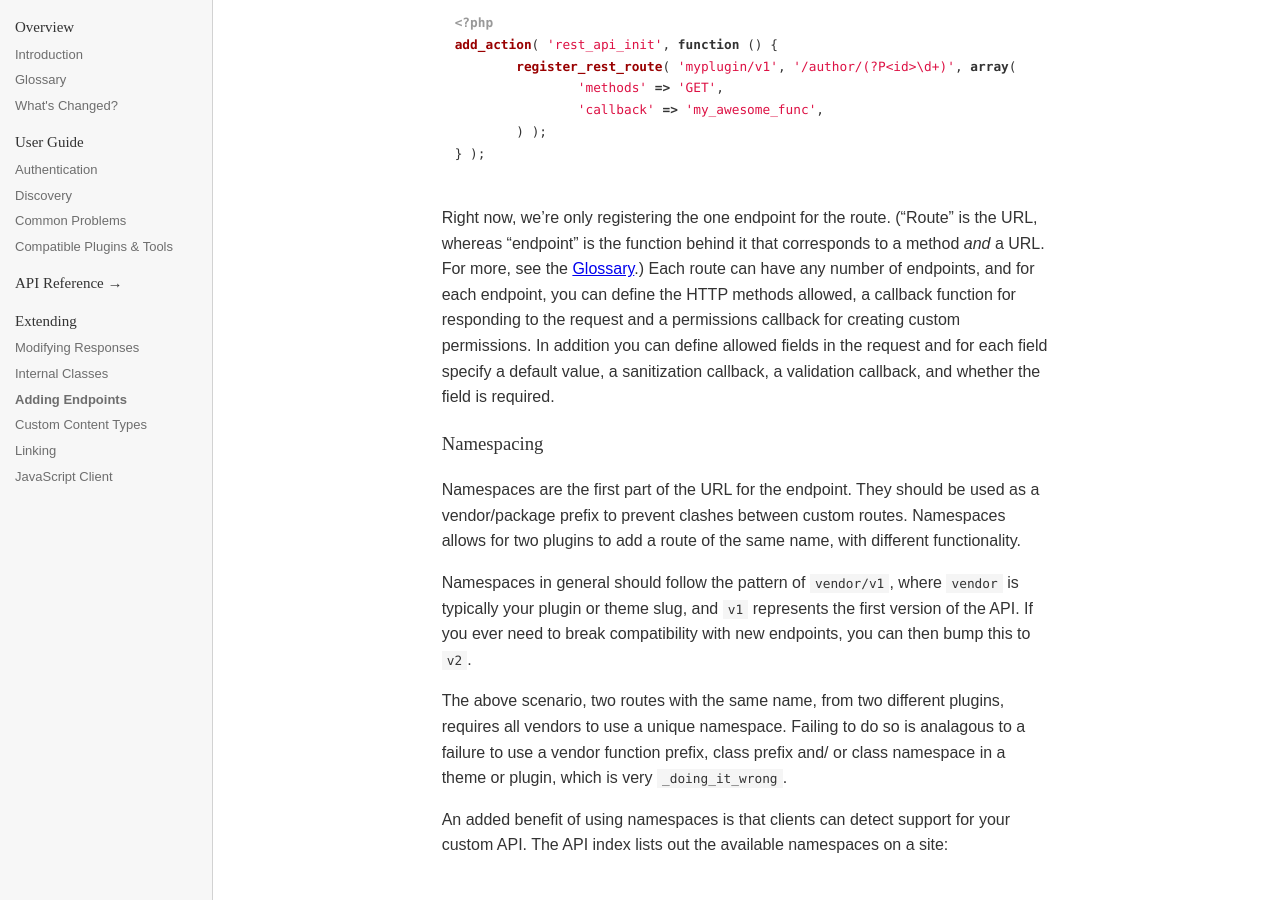
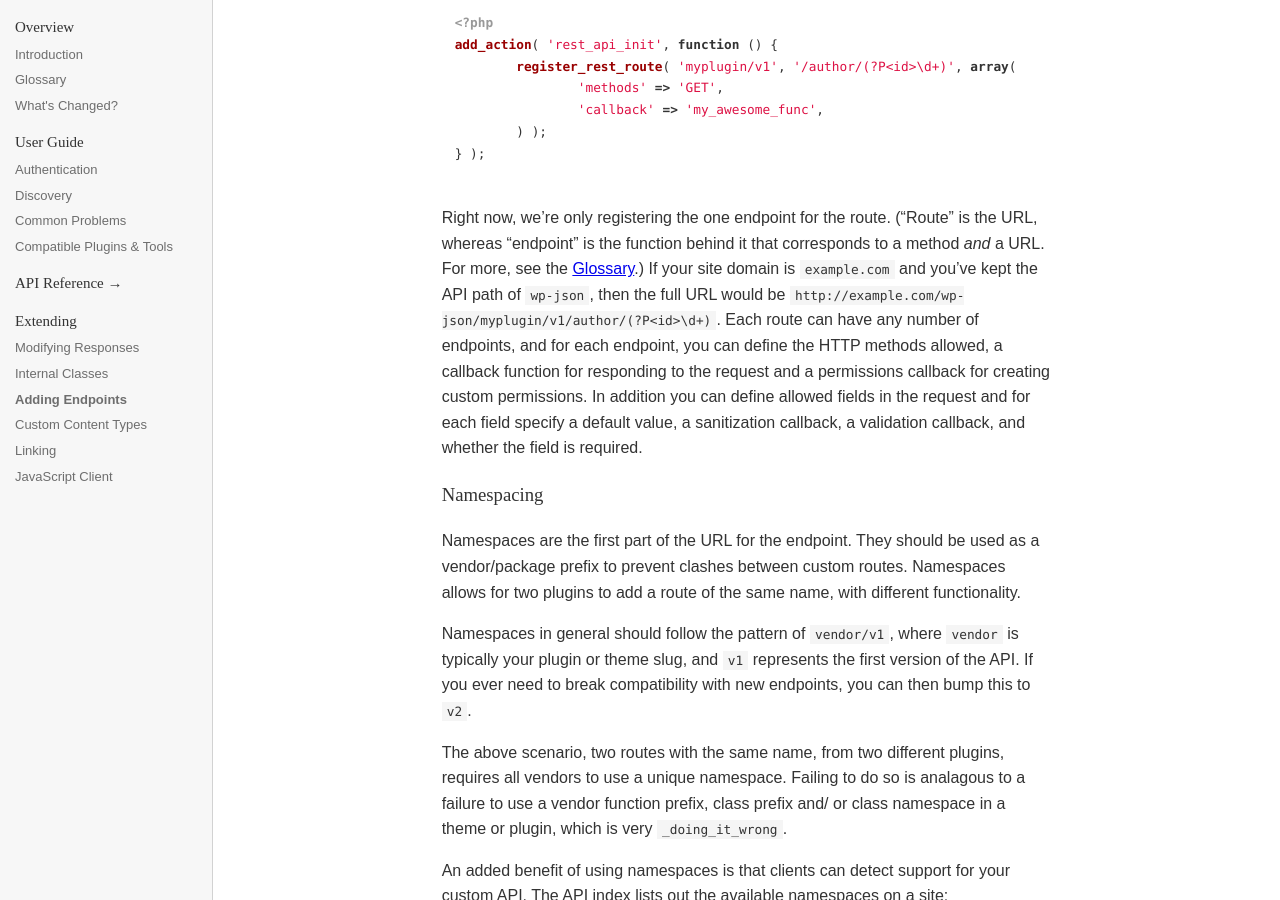
Before and after one commit to WP-API/docs-v2, a Jekyll site: the page built from extending/adding/index.md, in a window 1280 px wide and 900 px high, scrolled down 1255 px. Built offline with Jekyll 4.4.1, drawn with Linux system fonts in a browser that asks for light colours.

Commit message:
Mention the full URL you end up with
See https://github.com/WP-API/WP-API/issues/2541

````diff
--- a/extending/adding/index.md
+++ b/extending/adding/index.md
@@ -49,7 +49,7 @@ add_action( 'rest_api_init', function () {
 } );
 ```
 
-Right now, we're only registering the one endpoint for the route. ("Route" is the URL, whereas "endpoint" is the function behind it that corresponds to a method *and* a URL. For more, see the [Glossary](/glossary.html).) Each route can have any number of endpoints, and for each endpoint, you can define the HTTP methods allowed, a callback function for responding to the request and a permissions callback for creating custom permissions. In addition you can define allowed fields in the request and for each field specify a default value, a sanitization callback, a validation callback, and whether the field is required.
+Right now, we're only registering the one endpoint for the route. ("Route" is the URL, whereas "endpoint" is the function behind it that corresponds to a method *and* a URL. For more, see the [Glossary](/glossary.html).) If your site domain is `example.com` and you've kept the API path of `wp-json`, then the full URL would be `http://example.com/wp-json/myplugin/v1/author/(?P<id>\d+)`. Each route can have any number of endpoints, and for each endpoint, you can define the HTTP methods allowed, a callback function for responding to the request and a permissions callback for creating custom permissions. In addition you can define allowed fields in the request and for each field specify a default value, a sanitization callback, a validation callback, and whether the field is required.
 
 
 ### Namespacing
````
